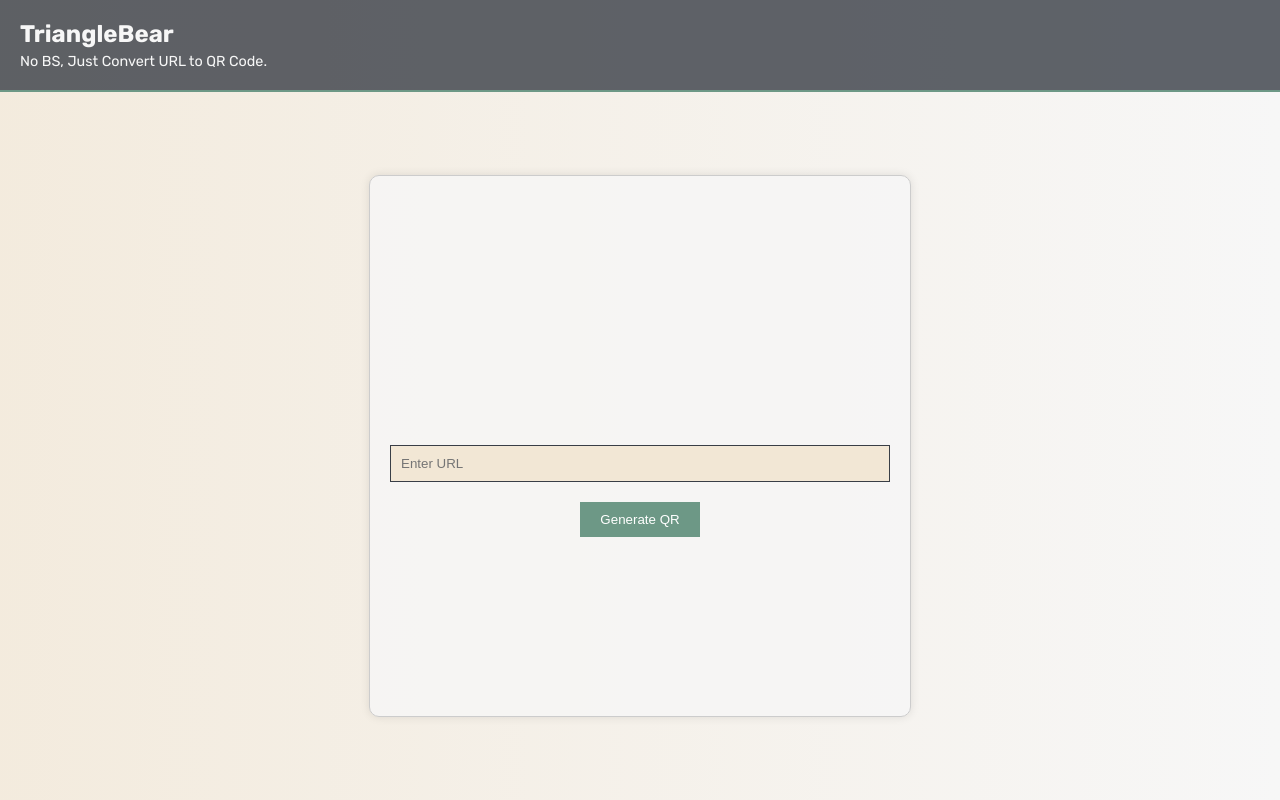
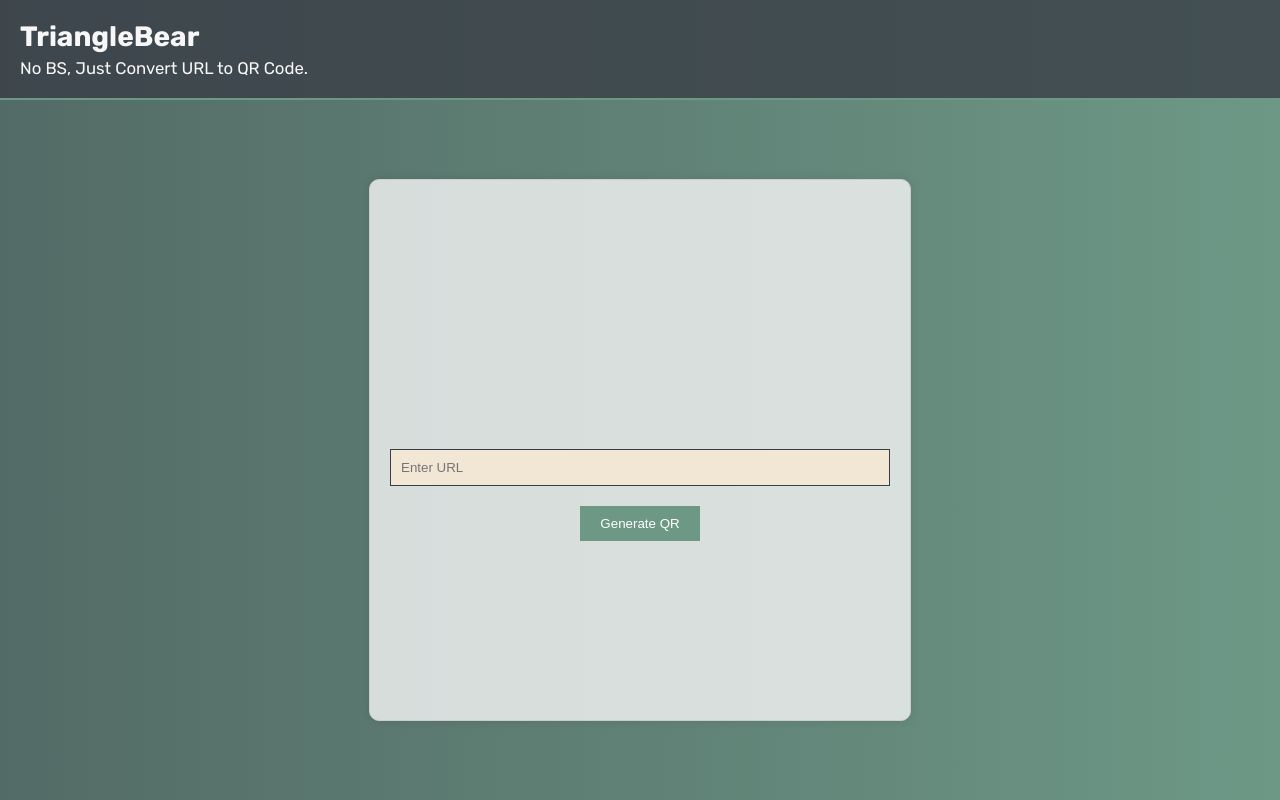
Before and after one commit to TriangleBear/TriangleBear.github.io, a plain HTML site: page index.html in a window 1280 px wide. Drawn offline with Linux system fonts and the light colour scheme.

Commit message:
Update styles.css

```diff
--- a/styles.css
+++ b/styles.css
@@ -7,7 +7,7 @@
     width: 100%; /* Make header full width */
     box-sizing: border-box; /* Include padding and border in the element's total width and height */
     font-family: 'Rubik', sans-serif; /* Apply Rubik font */
-    font-size: 12px;
+    font-size: 14px;
 }
 
 .header h1 {
@@ -26,8 +26,8 @@ body {
     align-items: center;
     height: 100vh;
     margin: 0;
-    background: linear-gradient(90deg, #393E46, #6D9886, #F2E7D5, #F7F7F7);
-    background-size: 400% 400%;
+    background: linear-gradient(90deg, #393E46, #6D9886);
+    background-size: 200% 200%;
     animation: gradient-animation 10s ease infinite;
 }
 
```
